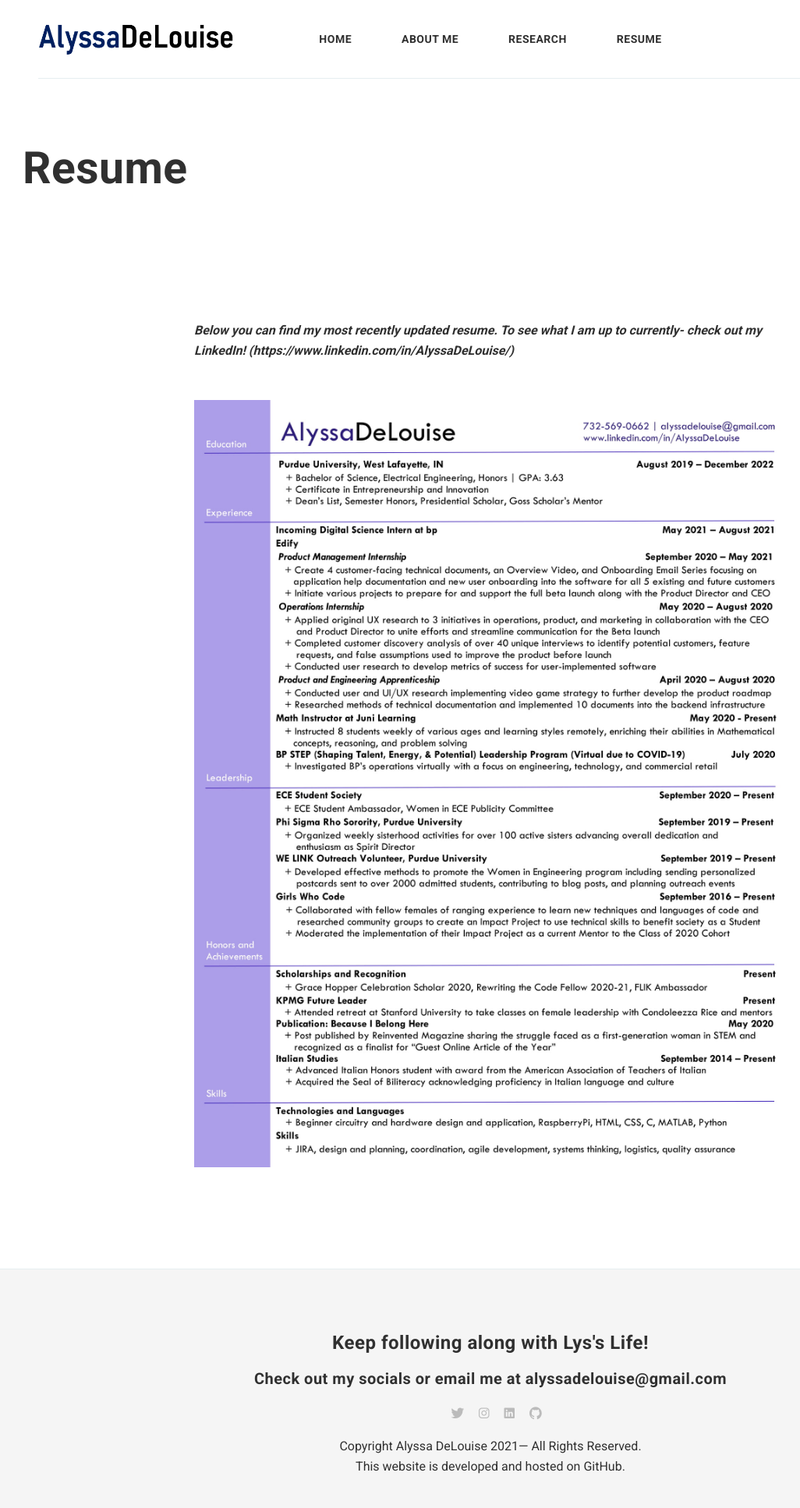
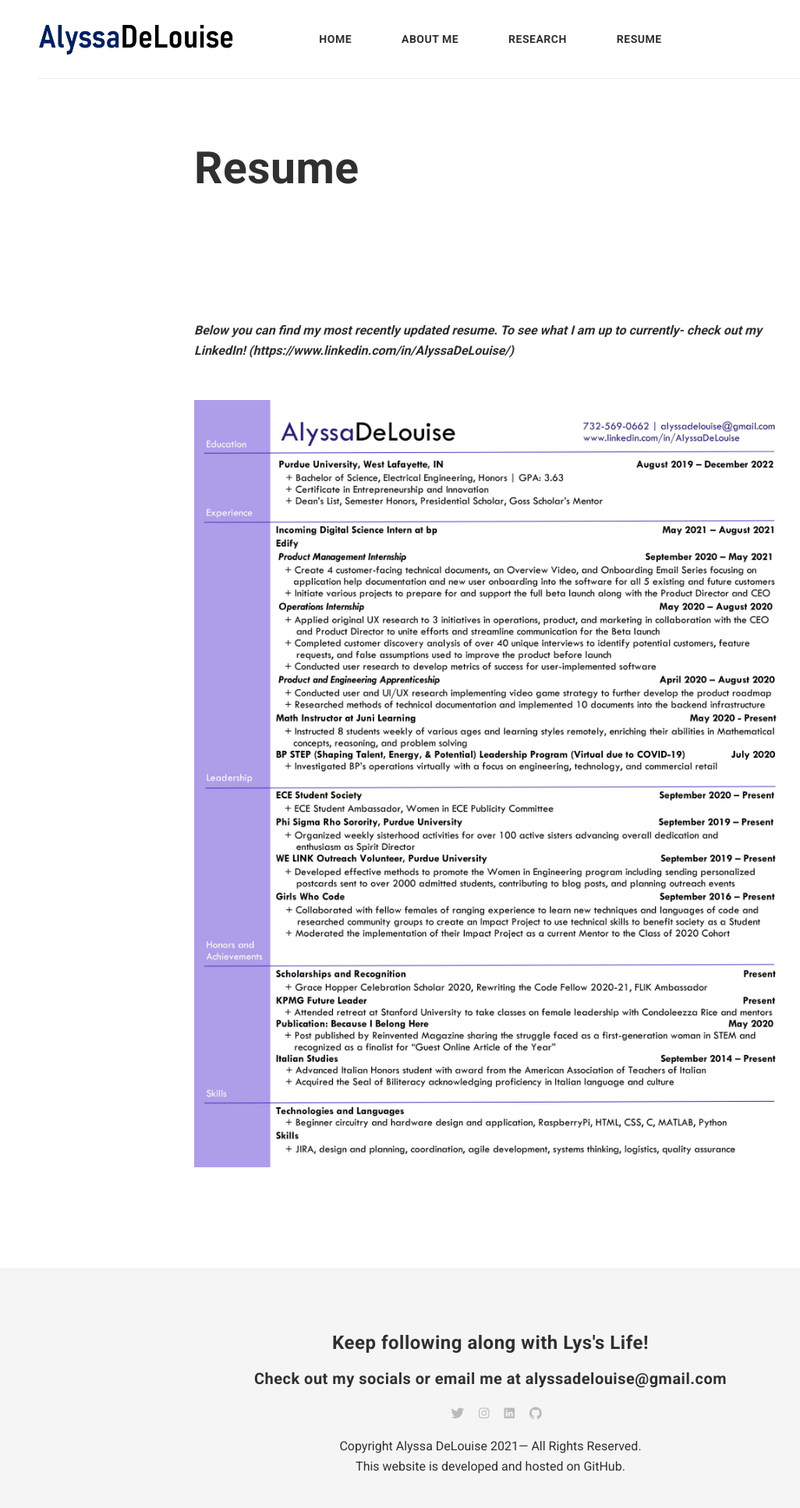
Before and after one commit to alyssadelouise/home, a Jekyll site: the page built from _pages/resume.md, in a window 1280 px wide. Shown: the whole page at 78% size, without its empty margins (11-1037 px from the left). Built offline with Jekyll 4.4.1, drawn with Linux system fonts in a browser that asks for light colours; nearby versions of some CDN libraries; comment, search, counter and statistics services are not loaded.

Commit message:
Update pageresume.html

```diff
--- a/_layouts/pageresume.html
+++ b/_layouts/pageresume.html
@@ -4,9 +4,9 @@ layout: default
 <div class="container">
 	<div class="page-title-box">
 		<div class="row">
-
+			<div class="col col-8 push-2 col-8 push-t-1 col-m-8 push-m-0">
 				<h1 class="page-title">{{ page.title | escape }}</h1>
-
+			</div>
 		</div>
 	</div>
 </div>
```
